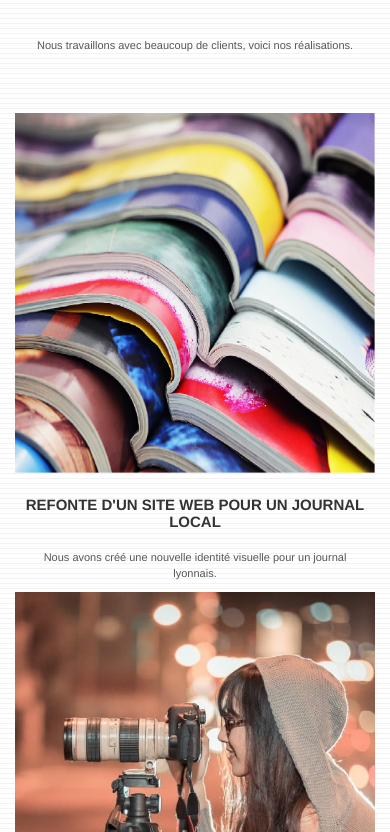
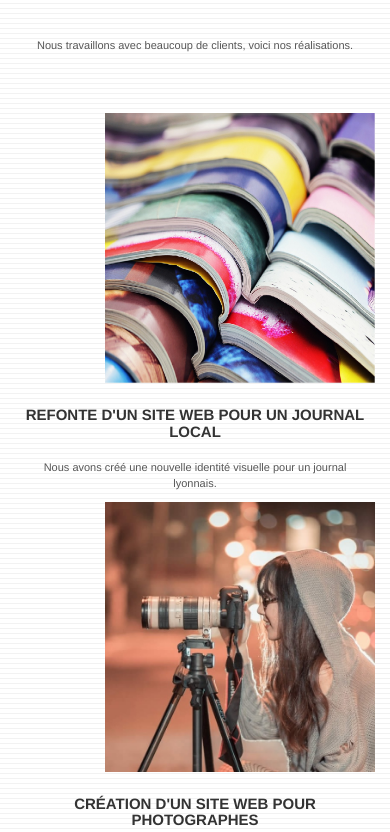
Before and after one commit to Citry-fr/TristanFaudaRole-4-17032021, a plain HTML site: page index.html in a window 390 px wide. Shown: the part 2146-2978 px from the top of the page. Drawn offline with nearby package versions, Linux system fonts and the light colour scheme.

Commit message:
Fixed img and footer in responsive

```diff
--- a/style.css
+++ b/style.css
@@ -1036,6 +1036,16 @@ h4 {
         width: 180px;
         height: 320px;
     }
+    .img-responsive {
+        position: relative;
+        width: 270px;
+        height: 270px;
+        left: 25%;
+    }
+    .socialdiv {
+        display: flex;
+        justify-content: space-around;
+    }
 }
 
 @media (max-width: 400px) {
```
